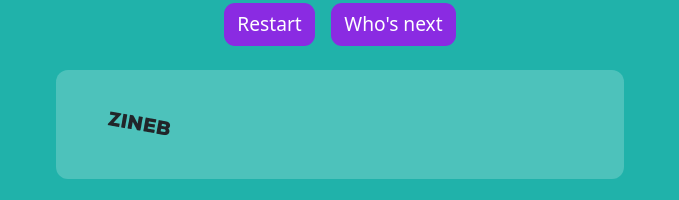
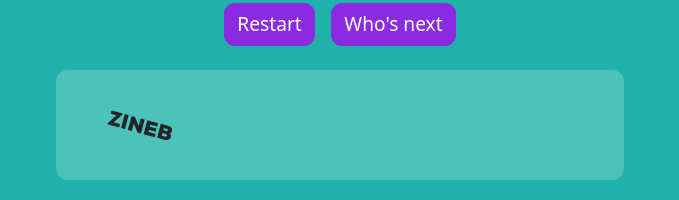
Before and after one commit to Edouaria/generator-random, a website: page index.html in a window 1280 px wide. Both pictures are taken after a click on the button "Who's next". Shown: the part 254-454 px from the top of the page, 300-979 px from the left. Drawn offline with nearby package versions, Linux system fonts and the light colour scheme.

Commit message:
change font-size

```diff
--- a/index.js
+++ b/index.js
@@ -16,7 +16,6 @@ function launch_the_wheel() {
     let selected_stagiaire = document.createElement("div")
     nodes_child_to_be_removed.push(selected_stagiaire)
     selected_stagiaire.className = "col-2"
-    selected_stagiaire.style.fontSize = 'larger'
     let i = setInterval(function () {
         selected_stagiaire.textContent = stagiaires[counter%stagiaires.length]
         res.appendChild(selected_stagiaire)
--- a/style.css
+++ b/style.css
@@ -45,5 +45,6 @@ body {
 }
 
 .result_container>div {
-    transform: rotate(10deg);
+    transform: rotate(15deg);
+    font-size: 20px;
 }
```
Also changed, not shown: font/NexaRustExtras-Free.otf (deleted), font/NexaRustHandmade-Extended.otf (deleted), font/NexaRustScriptL-0.otf (deleted), font/NexaRustSlab-BlackShadow01.otf (deleted), font/rafika.ttf (added).
